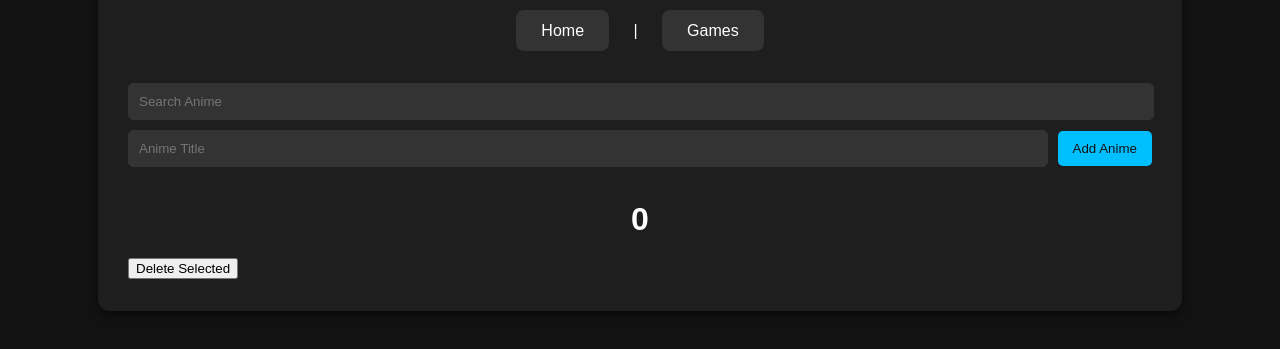
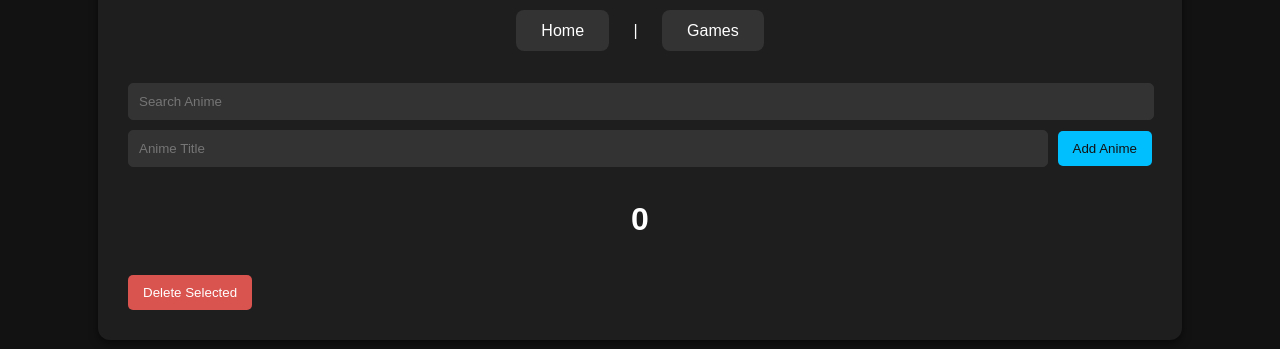
Before and after one commit to RanitKallan/Media-Tracker, a plain HTML site: page anime.html in a window 1280 px wide. Shown: the part 183-532 px from the top of the page. Drawn offline with Linux system fonts and the light colour scheme.

Commit message:
Update style.css

```diff
--- a/style.css
+++ b/style.css
@@ -205,3 +205,22 @@ footer {
     width: 100%;
     object-fit: cover;
 }
+
+#delete-selected-anime {
+    background-color: #d9534f; /* Reddish color */
+    color: white;
+    padding: 10px 15px;
+    border: none;
+    border-radius: 5px;
+    cursor: pointer;
+    margin-top: 20px;
+    transition: background-color 0.3s ease;
+}
+
+#delete-selected-anime:hover {
+    background-color: #c9302c; /* Darker red on hover */
+}
+
+#delete-selected-anime:active {
+    background-color: #ac2925; /* Even darker red on click */
+}
```
